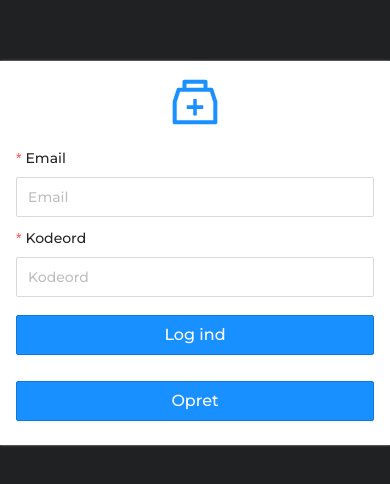
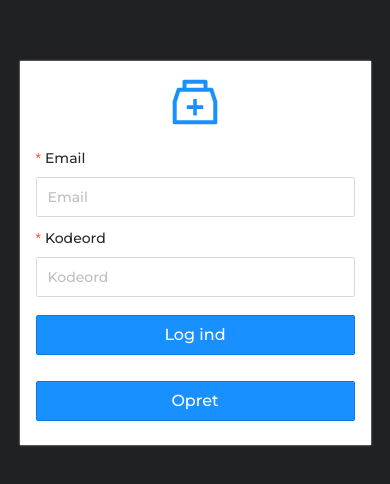
Before and after one commit to denn054f/booking, a React (Create React App) app in the folder client/: page /login in a window 390 px wide. Shown: the part 154-638 px from the top of the page. Built offline with nearby package versions, Linux system fonts and the light colour scheme.

Commit message:
responsive fix

```diff
--- a/client/src/components/PageLayout.js
+++ b/client/src/components/PageLayout.js
@@ -110,6 +110,8 @@ const PageLayout = ({ children }) => {
         collapsible
         collapsed={collapsed}
         collapsedWidth={0}
+        breakpoint="xs"
+        onCollapse={setCollapsed}
       >
         <Link to="/">
           <div className="sidebar-header">
--- a/client/src/index.css
+++ b/client/src/index.css
@@ -191,6 +191,7 @@ label {
 .auth-form {
   width: 400px;
   background: #fff;
+  margin: 0 5% 0 5%;
 }
 
 .auth-form i {
```
